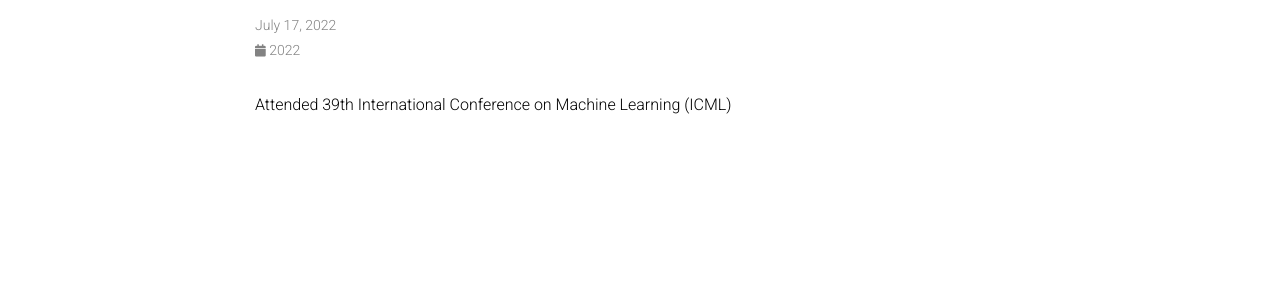
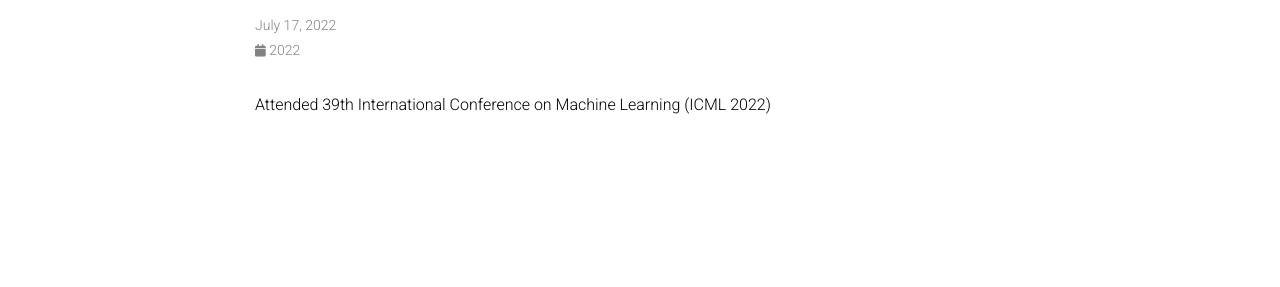
Before and after one commit to Akomand/akomand.github.io, a Jekyll site: the page built from _news/announcement_5.md, in a window 1280 px wide. Shown: the part 146-433 px from the top of the page. Built offline with Jekyll 4.4.1, drawn with Linux system fonts in a browser that asks for light colours; full-size pictures stand in for the smaller copies a plugin makes; comment, search, counter and statistics services are not loaded; a style sheet for code colours, icons or effects is not loaded.

Commit message:
few updates

```diff
--- a/_news/announcement_5.md
+++ b/_news/announcement_5.md
@@ -4,4 +4,4 @@
 inline: true
 ---
 
-Attended 39th International Conference on Machine Learning (ICML)
+Attended 39th International Conference on Machine Learning (ICML 2022)
```
Also changed, not shown: _news/announcement_7.md (added, +7 -0 lines), _news/announcement_8.md (added, +7 -0 lines), _pages/about.md (+4 -2 lines), assets/img/prof_pic.jpg, assets/img/prof_picds.jpg (added), prof_pic.jpg, prof_picds.jpg (added).
